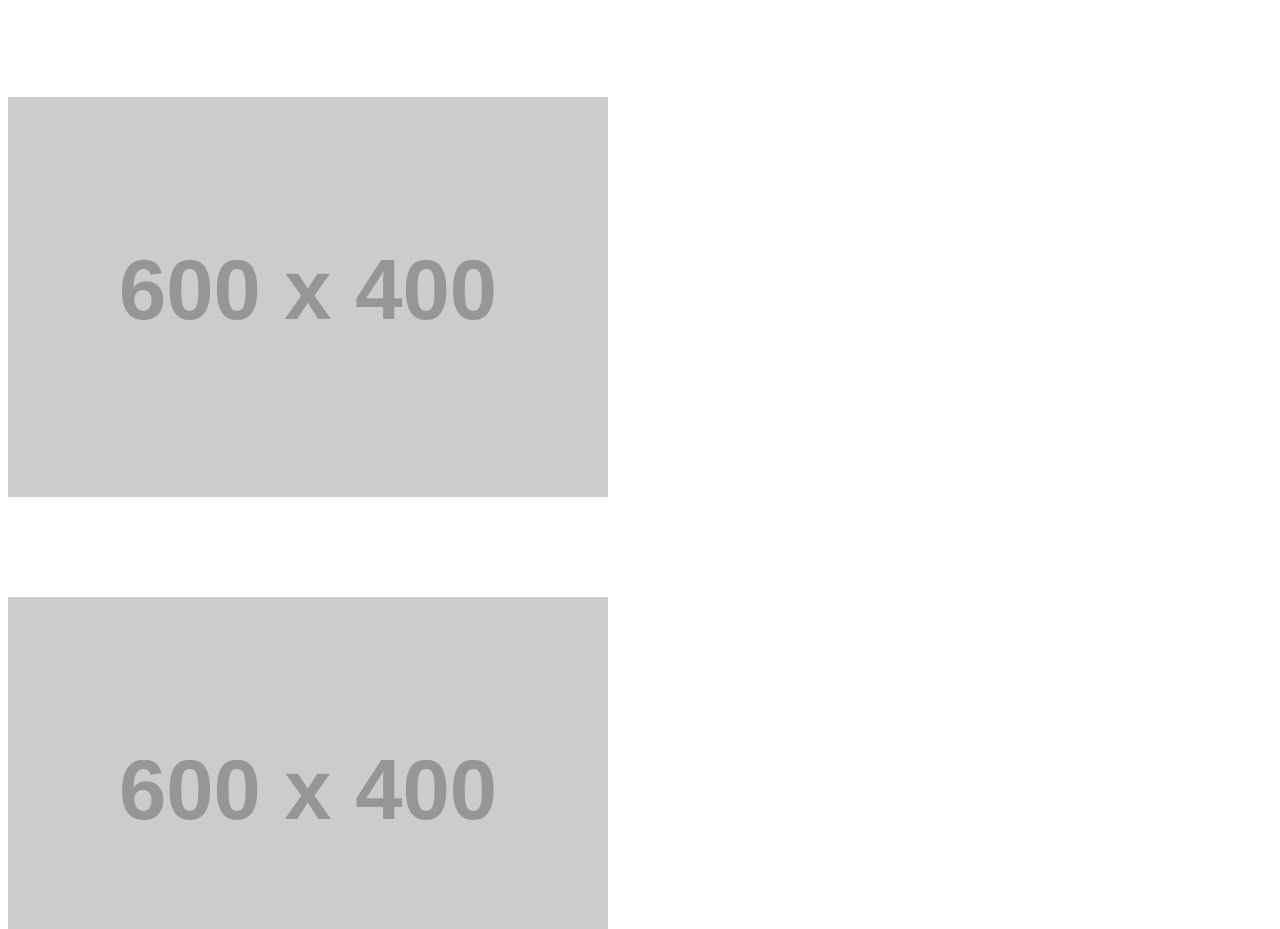
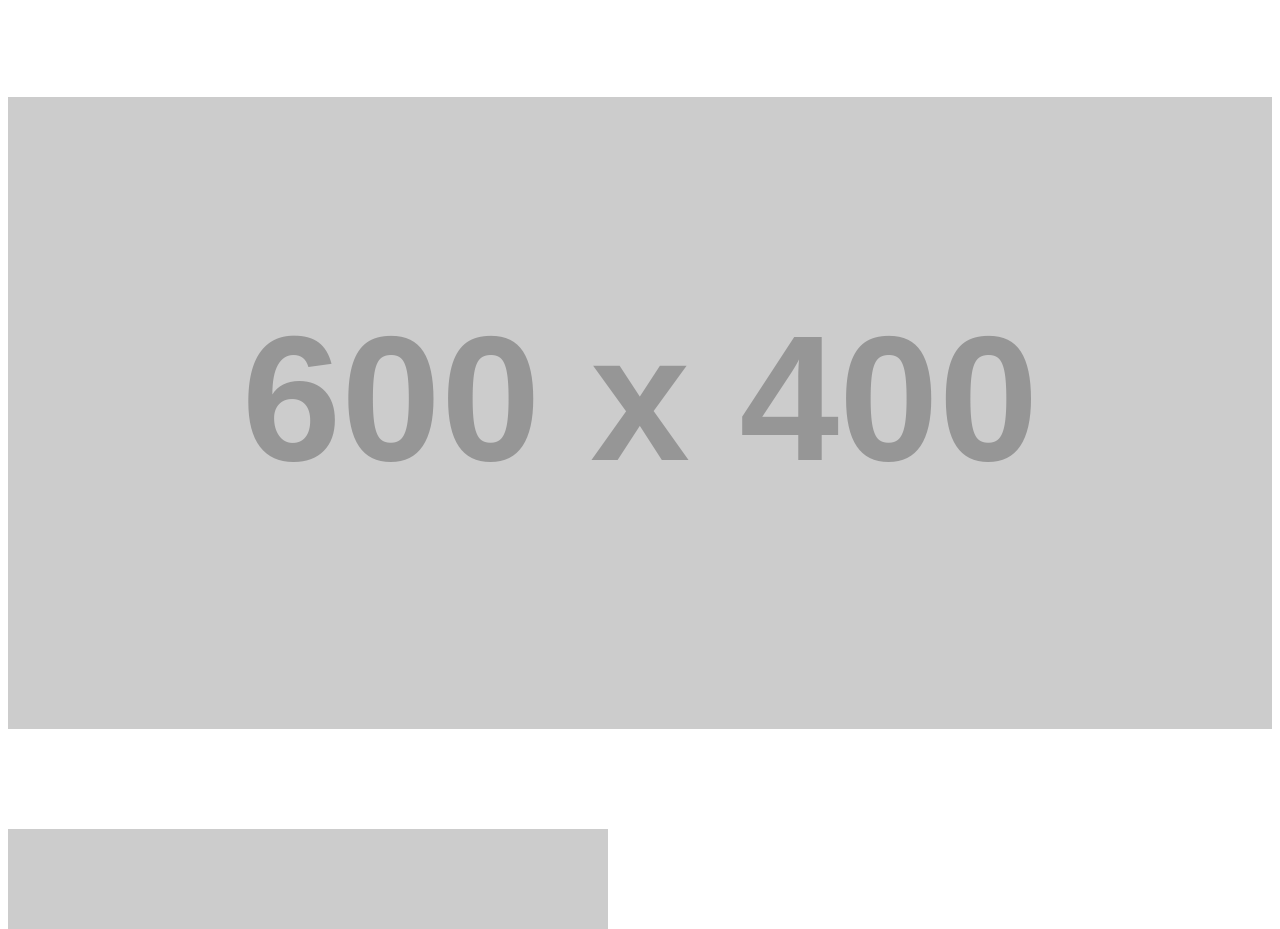
Before and after one commit to Hidemaro-Yoshimoto/js-parts, a plain HTML site: page cover-slide-animation/index.html in a window 1280 px wide. Shown: the part 411-1340 px from the top of the page. Drawn offline with Linux system fonts and the light colour scheme; placeholder pictures from the web are drawn by us.

Commit message:
コメントアウトの解除し忘れを修正

```diff
--- a/cover-slide-animation/index.html
+++ b/cover-slide-animation/index.html
@@ -17,9 +17,9 @@
       <img src="https://dummyimage.com/600x400/000/fff" alt="" class="img-zoom">
     </div>
 
-    <!-- <div class="cover-slide hover-darken">
+    <div class="cover-slide hover-darken">
       <div class="bg-img-zoom img-bg50"></div>
-    </div> -->
+    </div>
 
     <div class="cover-slide hover-daken">
       <img src="https://dummyimage.com/600x400/000/fff" alt="" class="img-zoom">
```
